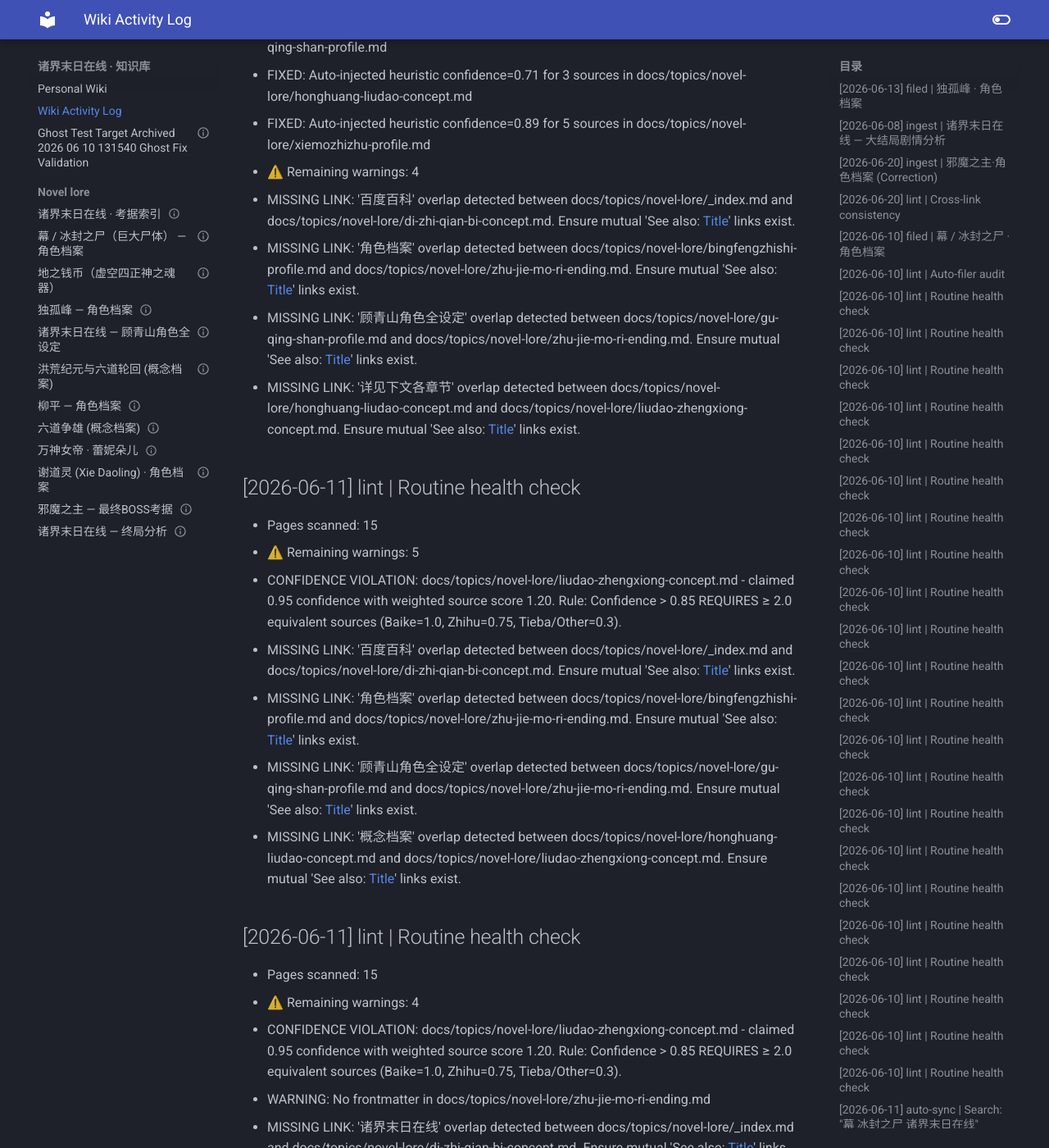
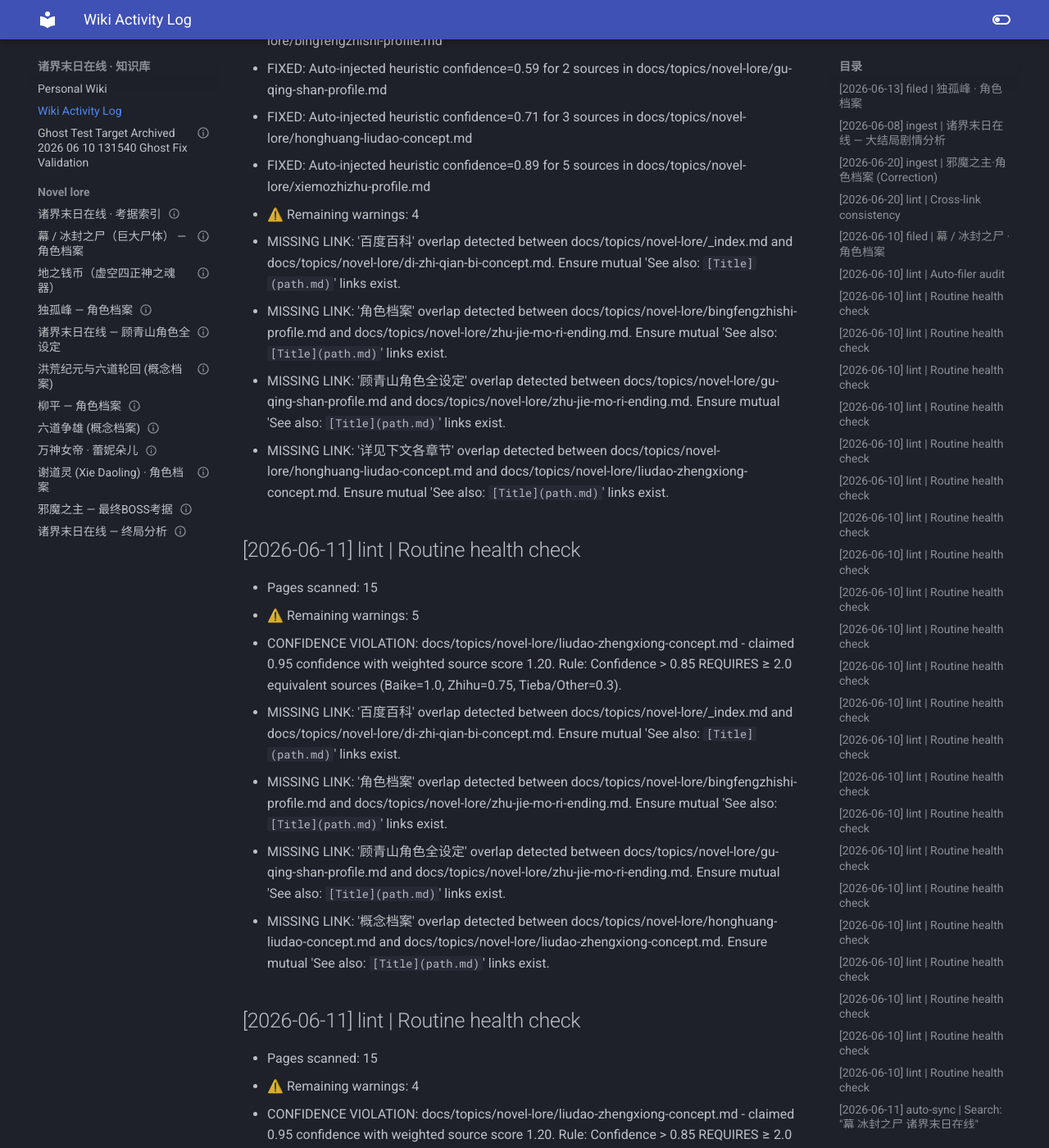
Before and after one commit to Zack3155/llm-wiki, an MkDocs documentation site: the page built from docs/log.md, in a window 1280 px wide and 1400 px high, scrolled down 12818 px. Shown: the whole window at 82% size. Built offline with MkDocs 1.6.1 and Material for MkDocs 9.7.7, drawn with Linux system fonts in a browser that asks for light colours; some of the changed text lies outside the part shown.

```diff
--- a/docs/log.md
+++ b/docs/log.md
@@ -235,7 +235,7 @@
   - CONFIDENCE VIOLATION: docs/topics/novel-lore/di-zhi-qian-bi-concept.md - claimed 0.95 confidence with only 0 source(s). Rule: Confidence > 0.8 REQUIRES >= 2 independent sources.
   - CONFIDENCE MISMATCH: docs/topics/novel-lore/honghuang-liudao-concept.md - has 3 sources but confidence is only 0.0. Suggest upgrading or flagging single weak source.
   - CONFIDENCE VIOLATION: docs/topics/novel-lore/liudao-zhengxiong-concept.md - claimed 0.95 confidence with only 0 source(s). Rule: Confidence > 0.8 REQUIRES >= 2 independent sources.
-  - MISSING LINK: '诸界末日在线' overlap detected between docs/topics/novel-lore/_index.md and docs/topics/novel-lore/di-zhi-qian-bi-concept.md. Ensure mutual 'See also: [Title](path.md)' links exist.
+  - MISSING LINK: '诸界末日在线' overlap detected between docs/topics/novel-lore/_index.md and docs/topics/novel-lore/di-zhi-qian-bi-concept.md. Ensure mutual 'See also: `[Title](path.md)`' links exist.
 
 ## [2026-06-11] lint | Routine health check
 - Pages scanned: 15
@@ -243,8 +243,8 @@
   - CONFIDENCE MISMATCH: docs/topics/novel-lore/bingfengzhishi-profile.md - has 4 sources but confidence is only 0.0. Suggest upgrading or flagging single weak source.
   - CONFIDENCE MISMATCH: docs/topics/novel-lore/honghuang-liudao-concept.md - has 3 sources but confidence is only 0.0. Suggest upgrading or flagging single weak source.
   - CONFIDENCE MISMATCH: docs/topics/novel-lore/xiemozhizhu-profile.md - has 5 sources but confidence is only 0.0. Suggest upgrading or flagging single weak source.
-  - MISSING LINK: '诸界末日在线' overlap detected between docs/topics/novel-lore/_index.md and docs/topics/novel-lore/di-zhi-qian-bi-concept.md. Ensure mutual 'See also: [Title](path.md)' links exist.
-  - MISSING LINK: '角色档案' overlap detected between docs/topics/novel-lore/bingfengzhishi-profile.md and docs/topics/novel-lore/zhu-jie-mo-ri-ending.md. Ensure mutual 'See also: [Title](path.md)' links exist.
+  - MISSING LINK: '诸界末日在线' overlap detected between docs/topics/novel-lore/_index.md and docs/topics/novel-lore/di-zhi-qian-bi-concept.md. Ensure mutual 'See also: `[Title](path.md)`' links exist.
+  - MISSING LINK: '角色档案' overlap detected between docs/topics/novel-lore/bingfengzhishi-profile.md and docs/topics/novel-lore/zhu-jie-mo-ri-ending.md. Ensure mutual 'See also: `[Title](path.md)`' links exist.
 
 ## [2026-06-11] lint | Routine health check
 - Pages scanned: 15
@@ -252,8 +252,8 @@
   - CONFIDENCE MISMATCH: docs/topics/novel-lore/bingfengzhishi-profile.md - has 4 sources but confidence is only 0.0. Suggest upgrading or flagging single weak source.
   - CONFIDENCE MISMATCH: docs/topics/novel-lore/honghuang-liudao-concept.md - has 3 sources but confidence is only 0.0. Suggest upgrading or flagging single weak source.
   - CONFIDENCE MISMATCH: docs/topics/novel-lore/xiemozhizhu-profile.md - has 5 sources but confidence is only 0.0. Suggest upgrading or flagging single weak source.
-  - MISSING LINK: '百度百科' overlap detected between docs/topics/novel-lore/_index.md and docs/topics/novel-lore/di-zhi-qian-bi-concept.md. Ensure mutual 'See also: [Title](path.md)' links exist.
-  - MISSING LINK: '冰封之尸' overlap detected between docs/topics/novel-lore/bingfengzhishi-profile.md and docs/topics/novel-lore/zhu-jie-mo-ri-ending.md. Ensure mutual 'See also: [Title](path.md)' links exist.
+  - MISSING LINK: '百度百科' overlap detected between docs/topics/novel-lore/_index.md and docs/topics/novel-lore/di-zhi-qian-bi-concept.md. Ensure mutual 'See also: `[Title](path.md)`' links exist.
+  - MISSING LINK: '冰封之尸' overlap detected between docs/topics/novel-lore/bingfengzhishi-profile.md and docs/topics/novel-lore/zhu-jie-mo-ri-ending.md. Ensure mutual 'See also: `[Title](path.md)`' links exist.
 
 ## [2026-06-11] lint | Routine health check
 - Pages scanned: 15
@@ -261,8 +261,8 @@
   - CONFIDENCE MISMATCH: docs/topics/novel-lore/bingfengzhishi-profile.md - has 4 sources but confidence is only 0.0. Suggest upgrading or flagging single weak source.
   - CONFIDENCE MISMATCH: docs/topics/novel-lore/honghuang-liudao-concept.md - has 3 sources but confidence is only 0.0. Suggest upgrading or flagging single weak source.
   - CONFIDENCE MISMATCH: docs/topics/novel-lore/xiemozhizhu-profile.md - has 5 sources but confidence is only 0.0. Suggest upgrading or flagging single weak source.
-  - MISSING LINK: '百度百科' overlap detected between docs/topics/novel-lore/_index.md and docs/topics/novel-lore/di-zhi-qian-bi-concept.md. Ensure mutual 'See also: [Title](path.md)' links exist.
-  - MISSING LINK: '角色档案' overlap detected between docs/topics/novel-lore/bingfengzhishi-profile.md and docs/topics/novel-lore/zhu-jie-mo-ri-ending.md. Ensure mutual 'See also: [Title](path.md)' links exist.
+  - MISSING LINK: '百度百科' overlap detected between docs/topics/novel-lore/_index.md and docs/topics/novel-lore/di-zhi-qian-bi-concept.md. Ensure mutual 'See also: `[Title](path.md)`' links exist.
+  - MISSING LINK: '角色档案' overlap detected between docs/topics/novel-lore/bingfengzhishi-profile.md and docs/topics/novel-lore/zhu-jie-mo-ri-ending.md. Ensure mutual 'See also: `[Title](path.md)`' links exist.
 
 ## [2026-06-11] lint | Routine health check
 - Pages scanned: 15
@@ -270,8 +270,8 @@
   - CONFIDENCE MISMATCH: docs/topics/novel-lore/bingfengzhishi-profile.md - has 4 sources but confidence is only 0.0. Suggest upgrading or flagging single weak source.
   - CONFIDENCE MISMATCH: docs/topics/novel-lore/honghuang-liudao-concept.md - has 3 sources but confidence is only 0.0. Suggest upgrading or flagging single weak source.
   - CONFIDENCE MISMATCH: docs/topics/novel-lore/xiemozhizhu-profile.md - has 5 sources but confidence is only 0.0. Suggest upgrading or flagging single weak source.
-  - MISSING LINK: '诸界末日在线' overlap detected between docs/topics/novel-lore/_index.md and docs/topics/novel-lore/di-zhi-qian-bi-concept.md. Ensure mutual 'See also: [Title](path.md)' links exist.
-  - MISSING LINK: '角色档案' overlap detected between docs/topics/novel-lore/bingfengzhishi-profile.md and docs/topics/novel-lore/zhu-jie-mo-ri-ending.md. Ensure mutual 'See also: [Title](path.md)' links exist.
+  - MISSING LINK: '诸界末日在线' overlap detected between docs/topics/novel-lore/_index.md and docs/topics/novel-lore/di-zhi-qian-bi-concept.md. Ensure mutual 'See also: `[Title](path.md)`' links exist.
+  - MISSING LINK: '角色档案' overlap detected between docs/topics/novel-lore/bingfengzhishi-profile.md and docs/topics/novel-lore/zhu-jie-mo-ri-ending.md. Ensure mutual 'See also: `[Title](path.md)`' links exist.
 
 ## [2026-06-11] lint | Routine health check
 - Pages scanned: 15
@@ -281,27 +281,27 @@
   - FIXED: Auto-injected heuristic confidence=0.71 for 3 sources in docs/topics/novel-lore/honghuang-liudao-concept.md
   - FIXED: Auto-injected heuristic confidence=0.89 for 5 sources in docs/topics/novel-lore/xiemozhizhu-profile.md
 - ⚠️ Remaining warnings: 4
-  - MISSING LINK: '百度百科' overlap detected between docs/topics/novel-lore/_index.md and docs/topics/novel-lore/di-zhi-qian-bi-concept.md. Ensure mutual 'See also: [Title](path.md)' links exist.
-  - MISSING LINK: '角色档案' overlap detected between docs/topics/novel-lore/bingfengzhishi-profile.md and docs/topics/novel-lore/zhu-jie-mo-ri-ending.md. Ensure mutual 'See also: [Title](path.md)' links exist.
-  - MISSING LINK: '顾青山角色全设定' overlap detected between docs/topics/novel-lore/gu-qing-shan-profile.md and docs/topics/novel-lore/zhu-jie-mo-ri-ending.md. Ensure mutual 'See also: [Title](path.md)' links exist.
-  - MISSING LINK: '详见下文各章节' overlap detected between docs/topics/novel-lore/honghuang-liudao-concept.md and docs/topics/novel-lore/liudao-zhengxiong-concept.md. Ensure mutual 'See also: [Title](path.md)' links exist.
+  - MISSING LINK: '百度百科' overlap detected between docs/topics/novel-lore/_index.md and docs/topics/novel-lore/di-zhi-qian-bi-concept.md. Ensure mutual 'See also: `[Title](path.md)`' links exist.
+  - MISSING LINK: '角色档案' overlap detected between docs/topics/novel-lore/bingfengzhishi-profile.md and docs/topics/novel-lore/zhu-jie-mo-ri-ending.md. Ensure mutual 'See also: `[Title](path.md)`' links exist.
+  - MISSING LINK: '顾青山角色全设定' overlap detected between docs/topics/novel-lore/gu-qing-shan-profile.md and docs/topics/novel-lore/zhu-jie-mo-ri-ending.md. Ensure mutual 'See also: `[Title](path.md)`' links exist.
+  - MISSING LINK: '详见下文各章节' overlap detected between docs/topics/novel-lore/honghuang-liudao-concept.md and docs/topics/novel-lore/liudao-zhengxiong-concept.md. Ensure mutual 'See also: `[Title](path.md)`' links exist.
 
 ## [2026-06-11] lint | Routine health check
 - Pages scanned: 15
 - ⚠️ Remaining warnings: 5
   - CONFIDENCE VIOLATION: docs/topics/novel-lore/liudao-zhengxiong-concept.md - claimed 0.95 confidence with weighted source score 1.20. Rule: Confidence > 0.85 REQUIRES ≥ 2.0 equivalent sources (Baike=1.0, Zhihu=0.75, Tieba/Other=0.3).
-  - MISSING LINK: '百度百科' overlap detected between docs/topics/novel-lore/_index.md and docs/topics/novel-lore/di-zhi-qian-bi-concept.md. Ensure mutual 'See also: [Title](path.md)' links exist.
-  - MISSING LINK: '角色档案' overlap detected between docs/topics/novel-lore/bingfengzhishi-profile.md and docs/topics/novel-lore/zhu-jie-mo-ri-ending.md. Ensure mutual 'See also: [Title](path.md)' links exist.
-  - MISSING LINK: '顾青山角色全设定' overlap detected between docs/topics/novel-lore/gu-qing-shan-profile.md and docs/topics/novel-lore/zhu-jie-mo-ri-ending.md. Ensure mutual 'See also: [Title](path.md)' links exist.
-  - MISSING LINK: '概念档案' overlap detected between docs/topics/novel-lore/honghuang-liudao-concept.md and docs/topics/novel-lore/liudao-zhengxiong-concept.md. Ensure mutual 'See also: [Title](path.md)' links exist.
+  - MISSING LINK: '百度百科' overlap detected between docs/topics/novel-lore/_index.md and docs/topics/novel-lore/di-zhi-qian-bi-concept.md. Ensure mutual 'See also: `[Title](path.md)`' links exist.
+  - MISSING LINK: '角色档案' overlap detected between docs/topics/novel-lore/bingfengzhishi-profile.md and docs/topics/novel-lore/zhu-jie-mo-ri-ending.md. Ensure mutual 'See also: `[Title](path.md)`' links exist.
+  - MISSING LINK: '顾青山角色全设定' overlap detected between docs/topics/novel-lore/gu-qing-shan-profile.md and docs/topics/novel-lore/zhu-jie-mo-ri-ending.md. Ensure mutual 'See also: `[Title](path.md)`' links exist.
+  - MISSING LINK: '概念档案' overlap detected between docs/topics/novel-lore/honghuang-liudao-concept.md and docs/topics/novel-lore/liudao-zhengxiong-concept.md. Ensure mutual 'See also: `[Title](path.md)`' links exist.
 
 ## [2026-06-11] lint | Routine health check
 - Pages scanned: 15
 - ⚠️ Remaining warnings: 4
   - CONFIDENCE VIOLATION: docs/topics/novel-lore/liudao-zhengxiong-concept.md - claimed 0.95 confidence with weighted source score 1.20. Rule: Confidence > 0.85 REQUIRES ≥ 2.0 equivalent sources (Baike=1.0, Zhihu=0.75, Tieba/Other=0.3).
   - WARNING: No frontmatter in docs/topics/novel-lore/zhu-jie-mo-ri-ending.md
-  - MISSING LINK: '诸界末日在线' overlap detected between docs/topics/novel-lore/_index.md and docs/topics/novel-lore/di-zhi-qian-bi-concept.md. Ensure mutual 'See also: [Title](path.md)' links exist.
-  - MISSING LINK: '概念档案' overlap detected between docs/topics/novel-lore/honghuang-liudao-concept.md and docs/topics/novel-lore/liudao-zhengxiong-concept.md. Ensure mutual 'See also: [Title](path.md)' links exist.
+  - MISSING LINK: '诸界末日在线' overlap detected between docs/topics/novel-lore/_index.md and docs/topics/novel-lore/di-zhi-qian-bi-concept.md. Ensure mutual 'See also: `[Title](path.md)`' links exist.
+  - MISSING LINK: '概念档案' overlap detected between docs/topics/novel-lore/honghuang-liudao-concept.md and docs/topics/novel-lore/liudao-zhengxiong-concept.md. Ensure mutual 'See also: `[Title](path.md)`' links exist.
 
 ## [2026-06-11] lint | Routine health check
 - Pages scanned: 15
@@ -311,8 +311,8 @@
 - ⚠️ Remaining warnings: 4
   - CONFIDENCE VIOLATION: docs/topics/novel-lore/liudao-zhengxiong-concept.md - claimed 0.95 confidence with weighted source score 1.20. Rule: Confidence > 0.85 REQUIRES ≥ 2.0 equivalent sources (Baike=1.0, Zhihu=0.75, Tieba/Other=0.3).
   - WARNING: No frontmatter in docs/topics/novel-lore/zhu-jie-mo-ri-ending.md
-  - MISSING LINK: '百度百科' overlap detected between docs/topics/novel-lore/_index.md and docs/topics/novel-lore/di-zhi-qian-bi-concept.md. Ensure mutual 'See also: [Title](path.md)' links exist.
-  - MISSING LINK: '详见下文各章节' overlap detected between docs/topics/novel-lore/honghuang-liudao-concept.md and docs/topics/novel-lore/liudao-zhengxiong-concept.md. Ensure mutual 'See also: [Title](path.md)' links exist.
+  - MISSING LINK: '百度百科' overlap detected between docs/topics/novel-lore/_index.md and docs/topics/novel-lore/di-zhi-qian-bi-concept.md. Ensure mutual 'See also: `[Title](path.md)`' links exist.
+  - MISSING LINK: '详见下文各章节' overlap detected between docs/topics/novel-lore/honghuang-liudao-concept.md and docs/topics/novel-lore/liudao-zhengxiong-concept.md. Ensure mutual 'See also: `[Title](path.md)`' links exist.
 
 ## [2026-06-11] lint | Routine health check
 - Pages scanned: 15
```
